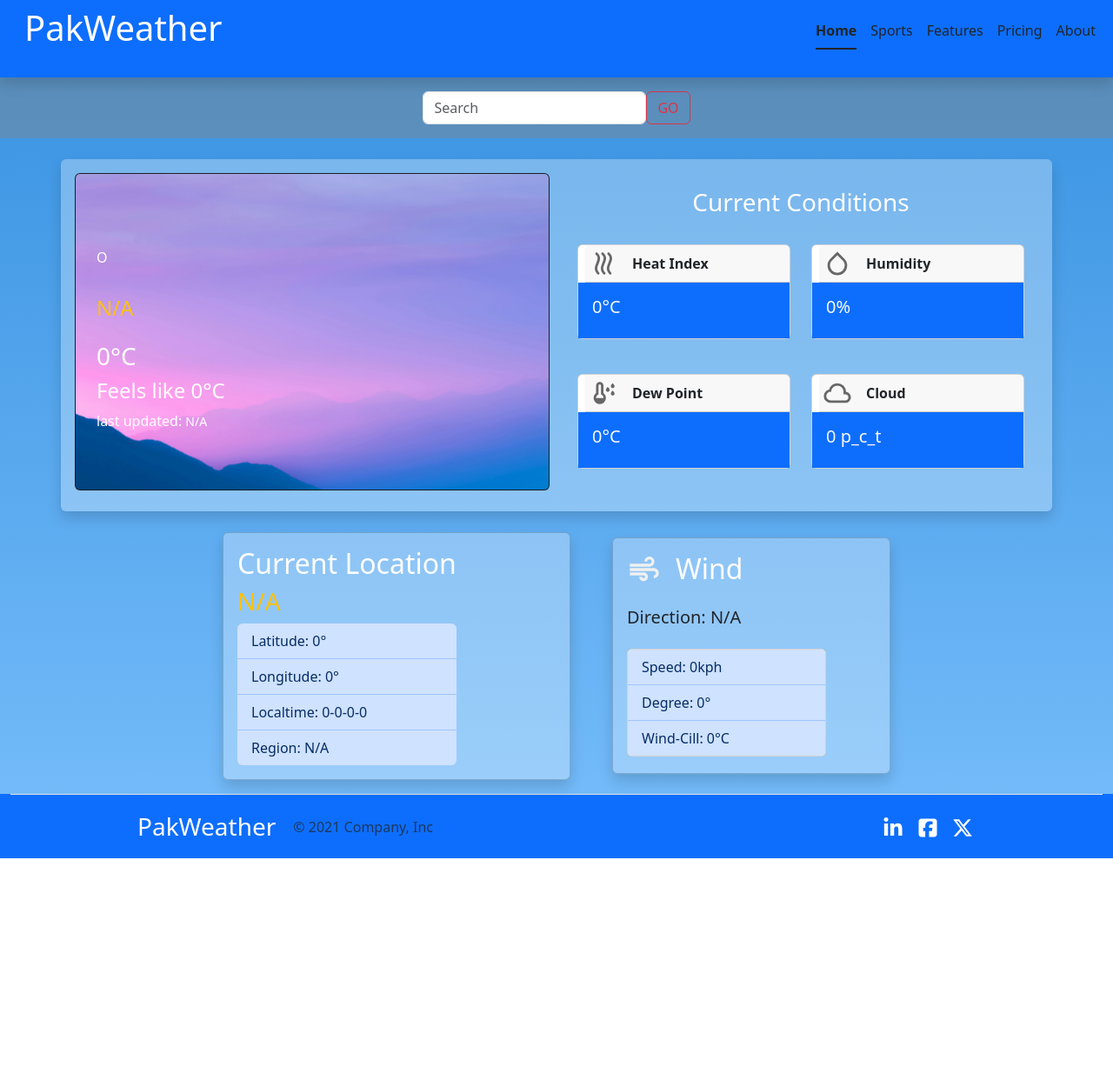
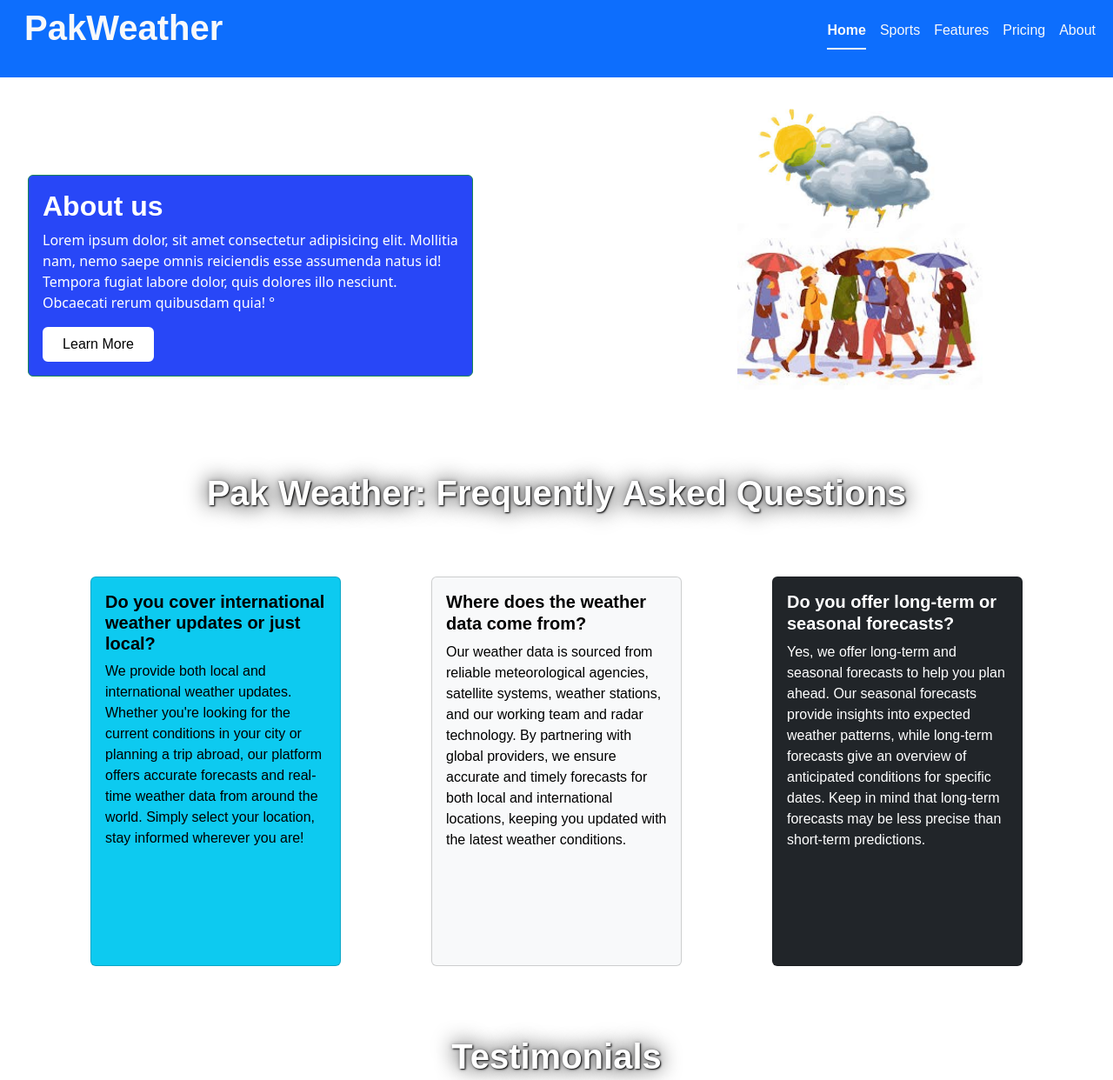
Before and after one commit to SaifUrRehman2k/Final-Project, a plain HTML site: page index.html in a window 1280 px wide. Shown: the part 17-1259 px from the top of the page at 87% size. Before the commit the page ends 1004 px from the top, so only its background shows below. Drawn offline with nearby package versions, Linux system fonts and the light colour scheme.

Commit message:
Add files via upload

```diff
--- a/index.html
+++ b/index.html
@@ -6,182 +6,168 @@
   <meta name="viewport" content="width=device-width, initial-scale=1.0">
   <title>Final Project</title>
   <link rel="stylesheet" href="style.css">
-  <script src="script.js" defer></script>
   <script src="https://cdn.jsdelivr.net/npm/bootstrap@5.3.3/dist/js/bootstrap.bundle.min.js"
     integrity="sha384-YvpcrYf0tY3lHB60NNkmXc5s9fDVZLESaAA55NDzOxhy9GkcIdslK1eN7N6jIeHz"
     crossorigin="anonymous"></script>
   <link href="https://cdn.jsdelivr.net/npm/bootstrap@5.3.3/dist/css/bootstrap.min.css" rel="stylesheet"
     integrity="sha384-QWTKZyjpPEjISv5WaRU9OFeRpok6YctnYmDr5pNlyT2bRjXh0JMhjY6hW+ALEwIH" crossorigin="anonymous">
-  <script src="script.js" defer></script>
-  <link rel="icon" href="./assets/images/sun.png">
+  <link rel="preconnect" href="https://fonts.gstatic.com" crossorigin>
 </head>
 
-<body >
-  <nav class="navbar navbar-expand-lg bg-primary p-sm-3 p-3 shadow">
+<body>
+
+  <!--------------------------------------------------- header --------------------------------------------------->
+
+  <nav class="navbar navbar-expand-lg bg-primary p-sm-3 p-3">
     <div class="container-fluid p-0 p-sm-1 justify-content-center justify-content-sm-between">
       <a class="navbar-brand text-light mx-2 text-center text-sm-left" href="#">
-        <h1>PakWeather</h1>
+        <h1 style=" font-family: Poppins, sans-serif; font-weight: bold;">PakWeather</h1>
       </a>
-      <button class="btn btn-primary d-lg-none" type="button" data-bs-toggle="offcanvas" data-bs-target="#offcanvasResponsive" aria-controls="offcanvasResponsive">
+      <button class="navbar-toggler" type="button" data-bs-toggle="collapse" data-bs-target="#navbarNavDropdown"
+        aria-controls="navbarNavDropdown" aria-expanded="false" aria-label="Toggle navigation">
         <span class="navbar-toggler-icon"></span>
       </button>
-
-      <div class="offcanvas-lg offcanvas-start" tabindex="-2" id="offcanvasResponsive" aria-labelledby="offcanvasResponsiveLabel">
-        <div class="offcanvas-header">
-          <h5 class="offcanvas-title text-dark" id="offcanvasResponsiveLabel">Responsive offcanvas</h5>
-          <button type="button" class="btn-close" data-bs-dismiss="offcanvas" data-bs-target="#offcanvasResponsive" aria-label="Close"></button>
-        </div>
-        <div class="offcanvas-body">
-          <!-- <p class="mb-0">This is content within an <code>.offcanvas-lg</code>.</p> -->
-          <ul class="nav nav-underline justify-content-end d-flex flex-column flex-lg-row">
+      <div class="collapse navbar-collapse justify-content-end" id="navbarNavDropdown">
+        <ul class="nav nav-underline justify-content-end d-flex flex-column flex-sm-row">
           <li class="nav-item">
-              <a class="nav-link active text-dark" aria-current="page" href="#">Home</a>
+            <a class="nav-link active text-light" aria-current="page" href="#"
+              style=" font-family: Poppins, sans-serif;">Home</a>
           </li>
           <li class="nav-item">
-              <a class="nav-link text-dark" href="#">Sports</a>
+            <a class="nav-link text-light" href="#" style=" font-family: Poppins, sans-serif;">Sports</a>
           </li>
           <li class="nav-item">
-              <a class="nav-link text-dark" href="./features.html">Features</a>
+            <a class="nav-link text-light" href="#" style=" font-family: Poppins, sans-serif;">Features</a>
           </li>
           <li class="nav-item">
-              <a class="nav-link text-dark" href="#">Pricing</a>
+            <a class="nav-link text-light" href="#" style=" font-family: Poppins, sans-serif;">Pricing</a>
           </li>
           <li class="nav-item">
-              <a class="nav-link text-dark" href="#">About</a>
+            <a class="nav-link text-light" href="#" style=" font-family: Poppins, sans-serif;">About</a>
           </li>
         </ul>
       </div>
     </div>
-    </div>
   </nav>
 
-    <div class="container-fluid p-3 d-flex justify-content-center w-100" id="serchBox">
-        <form class="d-flex">
-          <form class="d-flex" role="search">
-            <input id="searchBar" class="form-control" type="search" placeholder="Search" aria-label="Search">
-            <button class="btn btn-outline-danger" type="button" id="goBtn">GO</button>
-          </form>
-          <!-- <button class="btn btn-outline-success" type="submit" id="go">GO</button> -->
-        </form>
-    </div>
-    <!-- ------- card grids -------- -->
+  <!--------------------------------------------------- About us --------------------------------------------------->
 
-
-
-    <div id="cardContainer" class="row row-cols-1 shadow row-cols-md-2 g-3 rounded-2 m-auto mt-4 mb-4 pb-4 container">
-      <div class="col-24 col-sm-12 d-flex align-items-center justify-content-center">
-        <div class="card text-bg-dark">
-          <img src="./assets/images/pexels-veeterzy-114979.jpg" class="card-img" alt="...">
-          <div class="card-img-overlay d-flex flex-column align-items-start justify-content-center p-4">
-            <div id="condition" class="d-flex flex-column justify-content-around">
-              <div id="icon" class=" d-flex align-items-start justify-content-start">O</div>
-              <h4 id="text" class="text-warning">N/A</h4>
-            </div>
-            <h3 class="card-text"><span id="temp_c">0</span>°C</h3>
-            <h4 class="card-text">Feels like <span id="feelslike_c">0</span>°C</h4>
-            <p class="card-text">last updated: <small class="text-body-light bl" id="last_updated">N/A</small></p>
-          </div>
-        </div>
-      </div>
-
-      <div class="row row-cols-1 row-cols-sm-2 row-cols-md-2 g-4 m-auto ">
-        <h3 class="w-100 text-center">Current Conditions</h3>
-        <div class="col">
-          <div class="card mb-3 m-auto" style="max-width: 18rem;">
-            <div class="card-header d-flex flex-row justify-content-start align-items-center gap-3 p-1 ms-2">
-              <!-- <h5 class="text-dark">Cloud</h5> -->
-              <svg xmlns="http://www.w3.org/2000/svg" height="34px" viewBox="0 -960 960 960" width="34px" fill="#676767"><path d="M532-131q-6 5-12.5 8t-14.5 3q-8 0-16-3.5t-14-9.5q-41-44-60.5-90T395-320q0-37 11-78t38-106q23-57 32-87.5t9-56.5q0-34-15-63.5T423-771q-6-6-9.5-14t-3.5-16q0-8 3-14.5t8-12.5q6-6 13.5-9t15.5-3q8 0 15 3t13 8q44 41 65.5 86t21.5 95q0 35-10.5 73.5T518-474q-25 60-34 92t-9 61q0 35 14.5 67.5T534-188q5 6 8 13t3 15q0 8-3 15.5T532-131Zm195 0q-6 5-12.5 8t-14.5 3q-8 0-16-3.5t-14-9.5q-41-44-60.5-89.5T590-319q0-37 11-79t38-106q23-57 32-87t9-56q0-34-15-64.5T618-771q-6-6-9-13.5t-3-15.5q0-8 2.5-14.5T616-827q6-6 14-9.5t16-3.5q8 0 14.5 3t12.5 8q44 41 65.5 86t21.5 95q0 35-10.5 73.5T713-473q-25 60-34 92t-9 60q0 35 15 68.5t45 65.5q5 6 7.5 13t2.5 14q0 8-3 16t-10 13Zm-390 0q-6 5-12.5 8t-14.5 3q-8 0-16-3.5t-14-9.5q-41-44-60.5-89.5T200-319q0-37 11-79t38-106q23-57 32-87t9-56q0-34-15-64.5T228-771q-7-6-10-13.5t-3-15.5q0-8 3-15t8-13q6-6 13.5-9t15.5-3q8 0 15 3t13 8q44 41 65.5 85.5T370-648q0 35-10 73.5T324-474q-25 60-34 92t-9 61q0 35 14.5 68.5T340-187q5 6 7.5 13t2.5 14q0 8-3 16t-10 13Z"/></svg>
-              <b>Heat Index</b>
-            </div>
-            <div class="card-body bg-primary text-light">
-              <h5 class="card-title"><span id="heatindex_c">0</span>°C</h5>
-
-            </div>
-          </div>
-        </div>
-
-        <div class="col">
-          <div class="card mb-3 m-auto" style="max-width: 18rem;">
-            <div class="card-header d-flex flex-row justify-content-start align-items-center gap-3 p-1 ms-2">
-              <!-- <h5 class="text-dark">Cloud</h5> -->
-              <svg xmlns="http://www.w3.org/2000/svg" height="34px" viewBox="0 -960 960 960" width="34px" fill="#676767"><path d="M480-100q-133 0-226.5-92T160-416q0-63 24.5-120.5T254-638l226-222 226 222q45 44 69.5 101.5T800-416q0 132-93.5 224T480-100Zm0-80q100 0 170-68.5T720-416q0-47-18-89.5T650-580L480-748 310-580q-34 32-52 74.5T240-416q0 99 70 167.5T480-180Z"/></svg>
-              <b>Humidity</b>
-            </div>
-            <div class="card-body bg-primary text-light">
-              <h5 class="card-title"><span id="humidity">0</span>%</h5>
-
-            </div>
-          </div>
-        </div>
-
-        <div class="col">
-          <div class="card mb-3 m-auto" style="max-width: 18rem;">
-            <div class="card-header d-flex flex-row justify-content-start align-items-center gap-3 p-1 ms-2">
-              <!-- <h5 class="text-dark">Cloud</h5> -->
-              <svg xmlns="http://www.w3.org/2000/svg" height="34px" viewBox="0 -960 960 960" width="34px" fill="#676767"><path d="M620-520q-25 0-42.5-17.5T560-580q0-17 9.5-34.5t20.5-32q11-14.5 20.5-24l9.5-9.5 9.5 9.5q9.5 9.5 20.5 24t20.5 32Q680-597 680-580q0 25-17.5 42.5T620-520Zm160-120q-25 0-42.5-17.5T720-700q0-17 9.5-34.5t20.5-32q11-14.5 20.5-24l9.5-9.5 9.5 9.5q9.5 9.5 20.5 24t20.5 32Q840-717 840-700q0 25-17.5 42.5T780-640Zm0 240q-25 0-42.5-17.5T720-460q0-17 9.5-34.5t20.5-32q11-14.5 20.5-24l9.5-9.5 9.5 9.5q9.5 9.5 20.5 24t20.5 32Q840-477 840-460q0 25-17.5 42.5T780-400ZM360-120q-83 0-141.5-58.5T160-320q0-48 21-89.5t59-70.5v-240q0-50 35-85t85-35q50 0 85 35t35 85v240q38 29 59 70.5t21 89.5q0 83-58.5 141.5T360-120ZM240-320h240q0-29-12.5-54T432-416l-32-24v-280q0-17-11.5-28.5T360-760q-17 0-28.5 11.5T320-720v280l-32 24q-23 17-35.5 42T240-320Z"/></svg>
-              <b>Dew Point</b>
-            </div>
-            <div class="card-body bg-primary text-light">
-              <h5 class="card-title"><span id="dewpoint_c">0</span>°C</h5>
-
-            </div>
-          </div>
-        </div>
-
-        <div class="col">
-          <div class="card mb-3 m-auto" style="max-width: 18rem;">
-            <div class="card-header d-flex flex-row justify-content-start align-items-center gap-3 p-1 ms-2">
-              <!-- <h5 class="text-dark">Cloud</h5> -->
-              <svg xmlns="http://www.w3.org/2000/svg" height="34px" viewBox="0 -960 960 960" width="34px" fill="#676767"><path d="M260-160q-91 0-155.5-63T40-377q0-78 47-139t123-78q25-92 100-149t170-57q117 0 198.5 81.5T760-520q69 8 114.5 59.5T920-340q0 75-52.5 127.5T740-160H260Zm0-80h480q42 0 71-29t29-71q0-42-29-71t-71-29h-60v-80q0-83-58.5-141.5T480-720q-83 0-141.5 58.5T280-520h-20q-58 0-99 41t-41 99q0 58 41 99t99 41Zm220-240Z"/></svg>
-              <b>Cloud</b>
-            </div>
-            <div class="card-body bg-primary text-light">
-              <h5 class="card-title"><span id="cloud">0</span> p_c_t</h5>
-
-            </div>
+  <div class="card m-auto mt-3 border border-success align-items-start justify-content-around"
+    style="width: 40%; position: relative; right: 22rem; top: 6rem; border: 2px solid rgb(131, 159, 222); background-color: rgb(40, 71, 247); color: white;">
+    <div class="row g-0">
+      <div class="col rounded-right">
+        <div class="card-body">
+          <h2 class="card-title" style="font-family: Poppins, sans-serif; font-weight: bold;">About us</h2>
+          <h3 class="card-title text-success" id="nameCity"></h3>
+          <p>Lorem ipsum dolor, sit amet consectetur adipisicing elit. Mollitia nam, nemo saepe omnis reiciendis esse
+            assumenda natus id! Tempora fugiat labore dolor, quis dolores illo nesciunt. Obcaecati rerum quibusdam quia!
+            <span id="lat" class="bl"></span>°
+          </p>
+          <input class="btn btn-primary" type="Learn More" value="Learn More"
+            style="background-color: rgb(255, 255, 255); border: 2px solid white; color: black;font-family: Poppins, sans-serif; width: 8rem;">
+          <p class="card-text"><small class="text-body-secondary"></small></p>
         </div>
       </div>
     </div>
   </div>
 
-    <div class="container d-flex flex-sm-row flex-column align-items-center justify-content-center gap-5">
-      <div id="locationCard" class="card shadow align-items-start justify-content-around w-md-50 w-100" style="max-width: 25em;">
-        <div class="row g-0">
-          <div class="col rounded-right">
+  <!--------------------------------------------------- Animation --------------------------------------------------->
+
+  <section>
+    <div class="item">
+      <img src="assets/people 2.jpg" alt="" class="people">
+      <img src="assets/clouds2.jpg" alt="" class="clouds">
+      <img src="assets/sun2.jpg" alt="" class="sun">
+    </div>
+  </section>
+
+  <!--------------------------------------------------- Question & Answers --------------------------------------------------->
+
+  <h1 class="head-1">Pak Weather: Frequently Asked Questions</h1>
+  <main class="mainn">
+    <div class="card text-bg-info mb-3" style="max-width: 18rem; height: 56vh;">
       <div class="card-body">
-              <h2 class="card-title">Current Location</h2>
-              <h3 class="card-title text-warning" id="nameCity">N/A</h3>
-              <ul class="list-group list-group-flush rounded-2">
-                <li class="list-group-item list-group-item-primary">Latitude: <span id="lat">0</span>°</li>
-                <li class="list-group-item list-group-item-primary">Longitude: <span id="lon">0</span>°</li>
-                <li class="list-group-item list-group-item-primary">Localtime: <span id="localtime">0-0-0-0</span></li>
-                <li class="list-group-item list-group-item-primary">Region: <span id="region">N/A</span></li>
-              </ul>
+        <h5 class="card-title" style="font-weight: bold;">Do you cover international weather updates or just local?</h5>
+        <p class="card-text" style="font-size: 16px;">We provide both local and international weather updates. Whether
+          you're looking for the current conditions in your city or planning a trip abroad, our platform offers accurate
+          forecasts and real-time weather data from around the world. Simply select your location, stay informed
+          wherever you are!</p>
+      </div>
+    </div>
+    <div class="card text-bg-light mb-3" style="max-width: 18rem;height: 56vh;">
+      <div class="card-body">
+        <h5 class="card-title" style="font-weight: bold; line-height: 25px;">Where does the weather data come from?</h5>
+        <p class="card-text" style="font-size: 16px;">Our weather data is sourced from reliable meteorological agencies,
+          satellite systems, weather stations, and our working team and radar technology. By partnering with global
+          providers, we ensure accurate and timely forecasts for both local and international locations, keeping you
+          updated with the latest weather conditions.</p>
+      </div>
+    </div>
+    <div class="card text-bg-dark mb-3" style="max-width: 18rem;height: 56vh;">
+      <div class="card-body">
+        <h5 class="card-title" style="font-weight: bold; line-height: 25px;">Do you offer long-term or seasonal
+          forecasts?</h5>
+        <p class="card-text">Yes, we offer long-term and seasonal forecasts to help you plan ahead. Our seasonal
+          forecasts provide insights into expected weather patterns, while long-term forecasts give an overview of
+          anticipated conditions for specific dates. Keep in mind that long-term forecasts may be less precise than
+          short-term predictions.</p>
+      </div>
+    </div>
+  </main>
+
+  <!--------------------------------------------------- Testimonials --------------------------------------------------->
+
+
+  <h1 class="test">Testimonials</h1>
+  <article>
+    <div class="card-group">
+      <div class="card">
+        <img src="assets/user-1.png" class="card-img-top" alt="..."
+          style="height: 12vh; width: 6vw; border-radius: 50%; margin-left: 5.5rem; margin-top: 3rem;">
+        <div class="card-body">
+          <h5 class="card-title" style="font-weight: bold;">Jemima</h5>
+          <p class="card-text">
+            Lorem ipsum dolor sit amet consectetur adipisicing elit. Facere modi nesciunt dicta repellat cum iste!
+            Dolorem laudantium a aperiam deserunt corporis odit. Corrupti et dolores obcaecati quam cupiditate, quis
+            illo?
+          </p>
+          <p class="card-text"><small class="text-body-secondary">Last updated 5 mins ago</small></p>
+        </div>
+      </div>
+      <div class="card">
+        <img src="assets/user-2.png" class="card-img-top" alt="..."
+          style="height: 12vh; width: 6vw; border-radius: 50%; margin-left: 5.5rem; margin-top: 3rem;">
+        <div class="card-body">
+          <h5 class="card-title" style="font-weight: bold;">Chico</h5>
+          <p class="card-text">
+            Lorem ipsum dolor sit amet consectetur adipisicing elit. Facere modi nesciunt dicta repellat cum iste!
+            Dolorem laudantium a aperiam deserunt corporis odit. Corrupti et dolores obcaecati quam cupiditate, quis
+            illo?
+          </p>
+          <p class="card-text"><small class="text-body-secondary">Last updated 30 mins ago</small></p>
+        </div>
+      </div>
+      <div class="card">
+        <img src="assets/user-3.png" class="card-img-top" alt="..."
+          style="height: 12vh; width: 6vw; border-radius: 50%; margin-left: 5.5rem; margin-top: 3rem;">
+        <div class="card-body">
+          <h5 class="card-title" style="font-weight: bold; ">Diana</h5>
+          <p class="card-text">
+            Lorem ipsum dolor sit amet consectetur adipisicing elit. Facere modi nesciunt dicta repellat cum iste!
+            Dolorem laudantium a aperiam deserunt corporis odit. Corrupti et dolores obcaecati quam cupiditate, quis
+            illo?
+          </p>
+          <p class="card-text"><small class="text-body-secondary">Last updated 1 hour ago</small></p>
         </div>
       </div>
     </div>
-      </div>
+  </article>
 
-      <div id="windCard" class="card w-md-50 w-100 shadow" style="height: 17em; max-width: 20em;">
-        <div class="p-3 d-flex flex-column justify-content-between gap-3">
-          <div id="windIcon" class="d-flex flex-nowrap justify-content-start gap-3">
-            <svg xmlns="http://www.w3.org/2000/svg" height="40px" viewBox="0 -960 960 960" width="40px" fill="#F0F0F0"><path d="M460-160q-50 0-85-35t-35-85h80q0 17 11.5 28.5T460-240q17 0 28.5-11.5T500-280q0-17-11.5-28.5T460-320H80v-80h380q50 0 85 35t35 85q0 50-35 85t-85 35ZM80-560v-80h540q26 0 43-17t17-43q0-26-17-43t-43-17q-26 0-43 17t-17 43h-80q0-59 40.5-99.5T620-840q59 0 99.5 40.5T760-700q0 59-40.5 99.5T620-560H80Zm660 320v-80q26 0 43-17t17-43q0-26-17-43t-43-17H80v-80h660q59 0 99.5 40.5T880-380q0 59-40.5 99.5T740-240Z"/></svg>
-            <h2>Wind</h2>
-          </div>
-          <h5 class="card-title">Direction: <span id="wind_dir">N/A</span></h5>
-          <div class="card" style="max-width: 80% !important;">
-            <ul class="list-group list-group-flush">
-              <li class="list-group-item list-group-item-primary">Speed: <span id="wind_kph">0</span>kph</li>
-              <li class="list-group-item list-group-item-primary">Degree: <span id="wind_degree">0</span>°</li>
-              <li class="list-group-item list-group-item-primary">Wind-Cill: <span id="windchill_c">0</span>°C</li>
-            </ul>
-          </div>
-        </div>
-      </div>
-    </div>
+  <!--------------------------------------------------- Footer --------------------------------------------------->
 
-  <div class="container-fluid bg-primary footer navbar-fixed-bottom">
-    <footer class="d-flex flex-wrap justify-content-sm-between justify-content-center align-items-center py-3 mt-3 border-top gap-3">
+  <div class="container-fluid bg-primary mb-0 mt-5">
+    <footer
+      class="d-flex flex-wrap justify-content-sm-between justify-content-center align-items-center py-3 mt-3 border-top gap-3">
       <div class="col-md-6 d-flex align-items-center gap-sm-3 gap-1 flex-wrap justify-content-center">
         <a href="/" class="nav-link">
           <h3 class="m-1">PakWeather</h3>
@@ -209,7 +195,6 @@
       </ul>
     </footer>
   </div>
-
 </body>
 
 </html>
--- a/style.css
+++ b/style.css
@@ -1,81 +1,86 @@
-.primary-subtle {
-    color: --bs-primary-bg-subtle;
+body{
+    cursor: pointer;
 }
-.info-subtle{
-    color: --bs-info-bg-subtle;
+.item{
+    /* background-color: #ebebeb; */
+    width: 12vw;
+    position: relative;
+    left: 38rem;
+    bottom: 9rem;
 }
-body {
-    background-image: linear-gradient(rgba(0, 115, 215, 0.798),rgba(85, 173, 250, 0.798)) !important;
-    /* backdrop-filter: blur(6px); */
-    background-position: center;
-    background-size: cover;
-    min-height: 100vh !important;
-    min-width: 100vw;
-    overflow-x: hidden;
+.people{
+    position: relative;
+    left: 15rem;
+    top: 4rem;
+    width: 22vw;
+
 }
-::-webkit-scrollbar {
-    width: 8px;
-    /* border: 1px solid blue;  */
+.clouds{
+    position: relative;
+    width: 14vw;
+    bottom: 16rem;
+    left: 18rem;
+    mix-blend-mode: darken;
 }
-::-webkit-scrollbar-track {
-    background: var(--bs-dark);
+.sun{
+    position: relative;
+    width: 15vw;
+    bottom: 28rem;
+    left: 13rem;
+    mix-blend-mode: darken;
 }
-::-webkit-scrollbar-thumb {
-    background: var(--bs-secondary);
-    border-radius: 1em !important;
-    width: 6px !important;
+.head-1{
+    position: relative;
+    bottom: 17rem;
+    text-align: center;
+    font-weight: bold;
+    font-family: Poppins, sans-serif;
+    /* color: white;
+    text-shadow: 2px 2px 4px #000000; */
+    color: white;
+  text-shadow: 1px 1px 2px black, 0 0 25px black, 0 0 5px rgb(180, 180, 182);
+
 }
-#serchBox {
-    background-color: rgba(132, 132, 132, 0.419);
+.head-1:hover{
+    transition: transform 0.5s ease-in-out;
+    transform: translateY(-15px);
+    text-decoration: underline;
 }
-h1,h2,h3,h4 {
-    color: rgb(255, 253, 253) !important;
+.test{
+    position: relative;
+    bottom: 9rem;
+    text-align: center;
+    font-weight: bold;
+    font-family: Poppins, sans-serif;
+    /* color: white;
+    text-shadow: 2px 2px 4px #000000; */
+    color: white;
+  text-shadow: 1px 1px 2px black, 0 0 25px black, 0 0 5px rgb(180, 180, 182);
+
 }
-/* #drop {
-    color: white;
-} */
-a[class="text-muted"] > svg{
-    width: 24px;
-    height: 24px;
-    fill: white;
+.test:hover{
+    transition: transform 0.5s ease-in-out;
+    transform: translateY(-15px);
+    text-decoration: underline;
 }
-select {
-    width: 100% !important;
+.mainn{
+    display: flex;
+    position: relative;
+    bottom: 13rem;
+    align-items: center;
+    justify-content: space-evenly;
+    font-family: Poppins, sans-serif;
+
 }
-#nameCity {
-    text-transform: capitalize !important;
+.card-group{
+    position: relative;
+    bottom: 5rem;
+    font-family: Poppins, sans-serif;
+    gap: 6rem;
+    text-align: center;
+    margin: 0rem 10rem;
 }
-span[class="bl"] {
-    color: var(--bs-light);
+.card:hover{
+    transition: transform 0.5s ease-in-out;
+    transform: translateY(-15px);
 }
-#locationCard, #cardContainer,#windCard {
-    background-color: rgba(255, 255, 255, 0.291);
-}
-#condition {
-    width: 40% !important;
-    height: 40% !important;
-}
-
-#windList {
-    background-color: rgba(49, 48, 48, 0.296) !important;
-}
-.shadow {
-    --bs-shadow-rgb: 255, 255, 255 !important;
-    box-shadow: 5px 10px 6px rgb(var(--bs-shadow-rgb)) !important;
-}
-.transparent-bg {
-    background-color: rgba(98, 97, 97, 0.485) !important;
-}
-.transparent-bg-light {
-    background-color: rgba(224, 224, 224, 0.485) !important;
-}
-.card-img-top1 {
-    width: 100%;
-    height: 100%;
-    object-fit: cover;
-}
-.card-img-top {
-    width: 80%;
-    height: 70%;
-    object-fit: cover;
-}
```
Also changed, not shown: assets/clouds2.jpg (added), assets/grass2.jpg (added), assets/people 2.jpg (added), assets/sun2.jpg (added), assets/user-1.png (added), assets/user-2.png (added), assets/user-3.png (added). Lines whose indentation alone changed are shown as unchanged.
